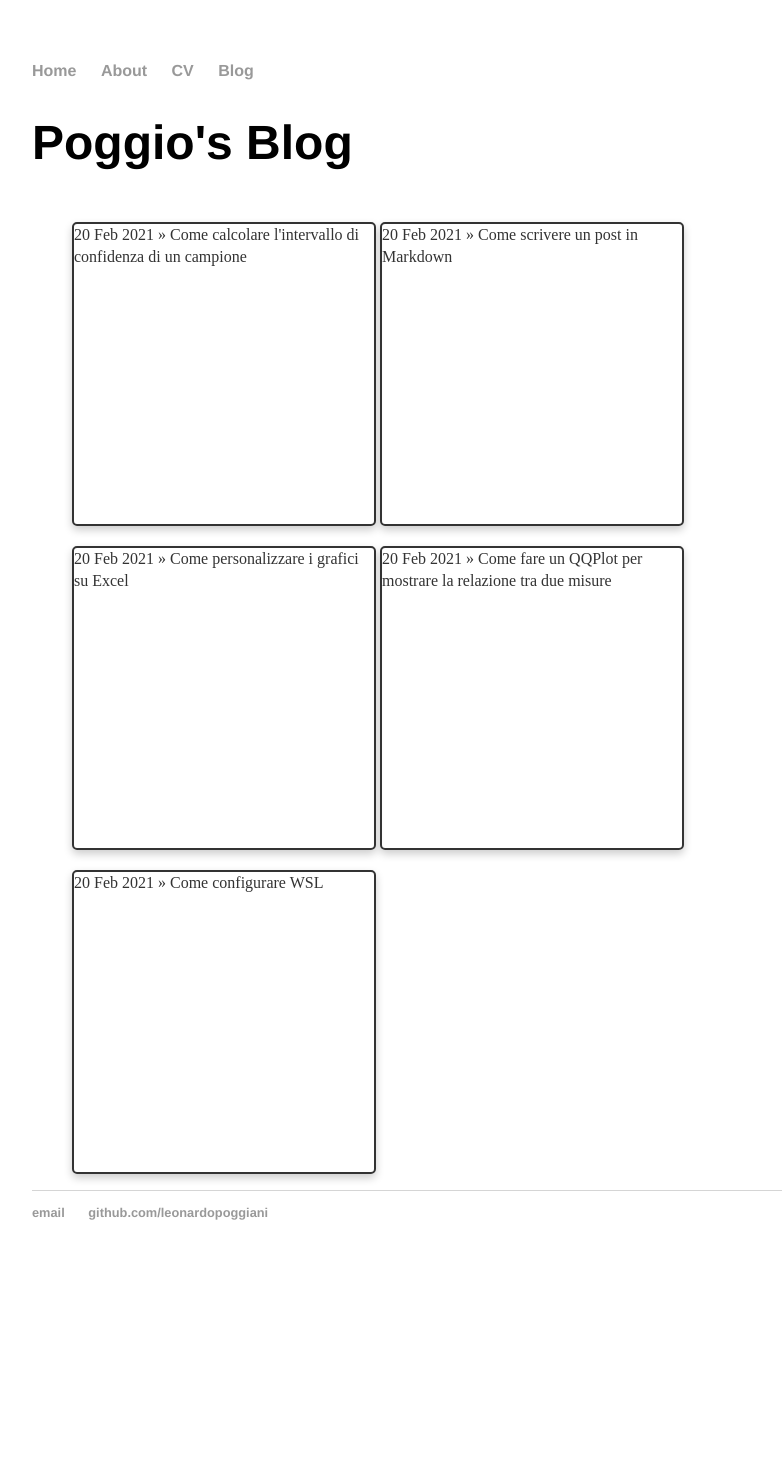
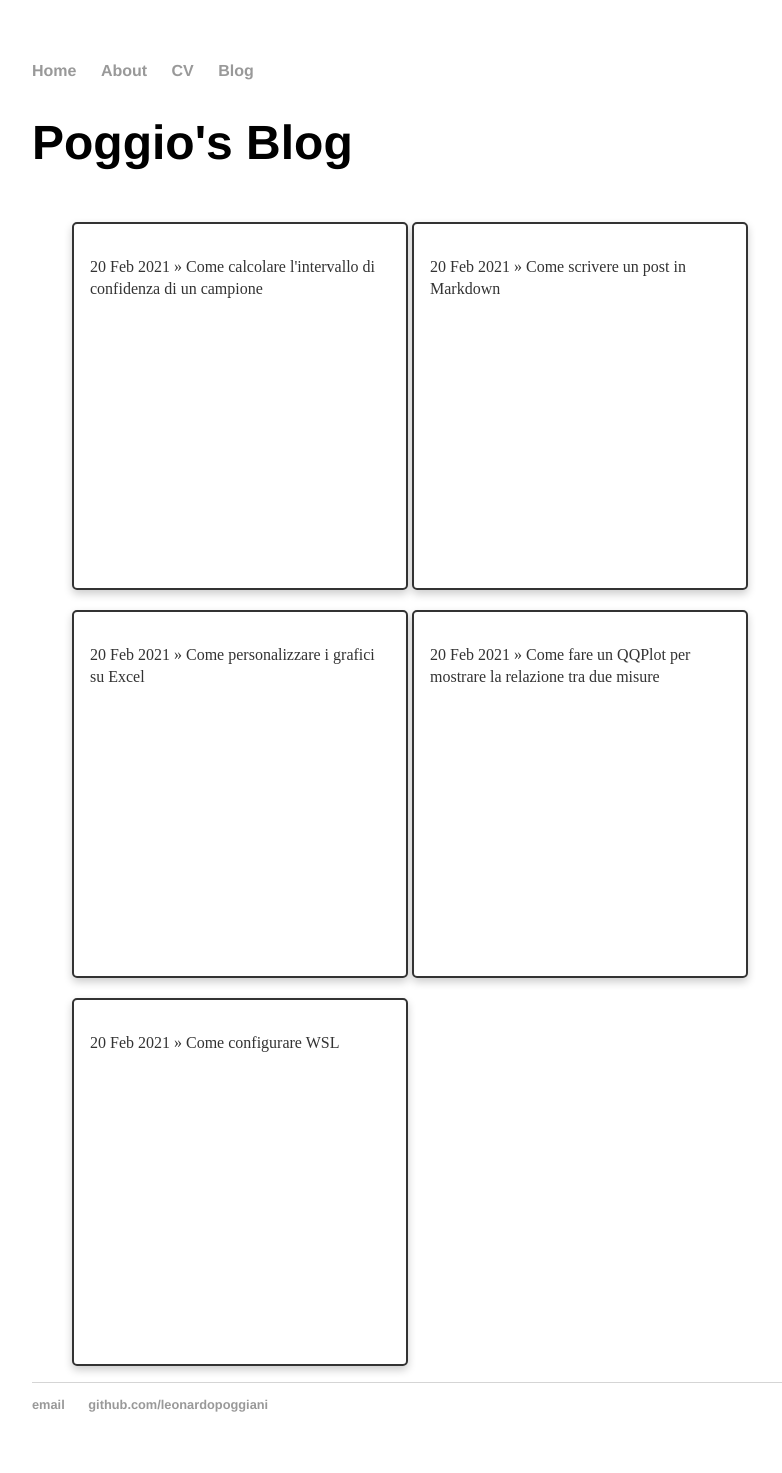
Before and after one commit to leonardopoggiani/leonardopoggiani.github.io, a Jekyll site: the page built from blog/index.html, in a window 1280 px wide. Shown: the whole page, without its empty margins (160-942 px from the left). Built offline with Jekyll 4.4.1, drawn with Linux system fonts in a browser that asks for light colours; before the commit the page ends 1281 px from its top, so only the background shows below that.

Commit message:
Update main.css

```diff
--- a/css/main.css
+++ b/css/main.css
@@ -30,6 +30,7 @@ ul.posts li {
   border-radius: 6px;
   box-shadow: 0 4px 8px 0 rgba(0,0,0,0.2);
   transition: 0.3s;
+  padding: 32px 16px;
   border-radius: 5px;
   margin-top: 20px;
   display: inline-block;
```
